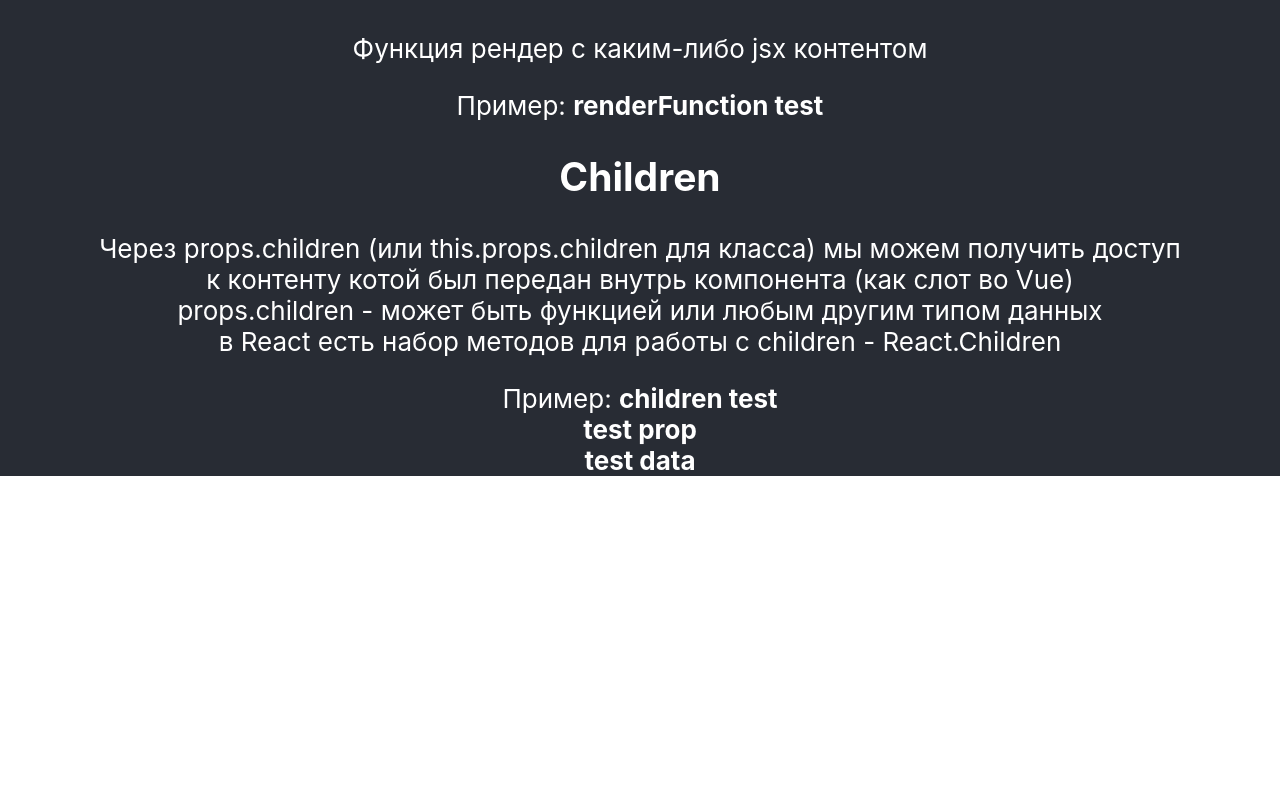
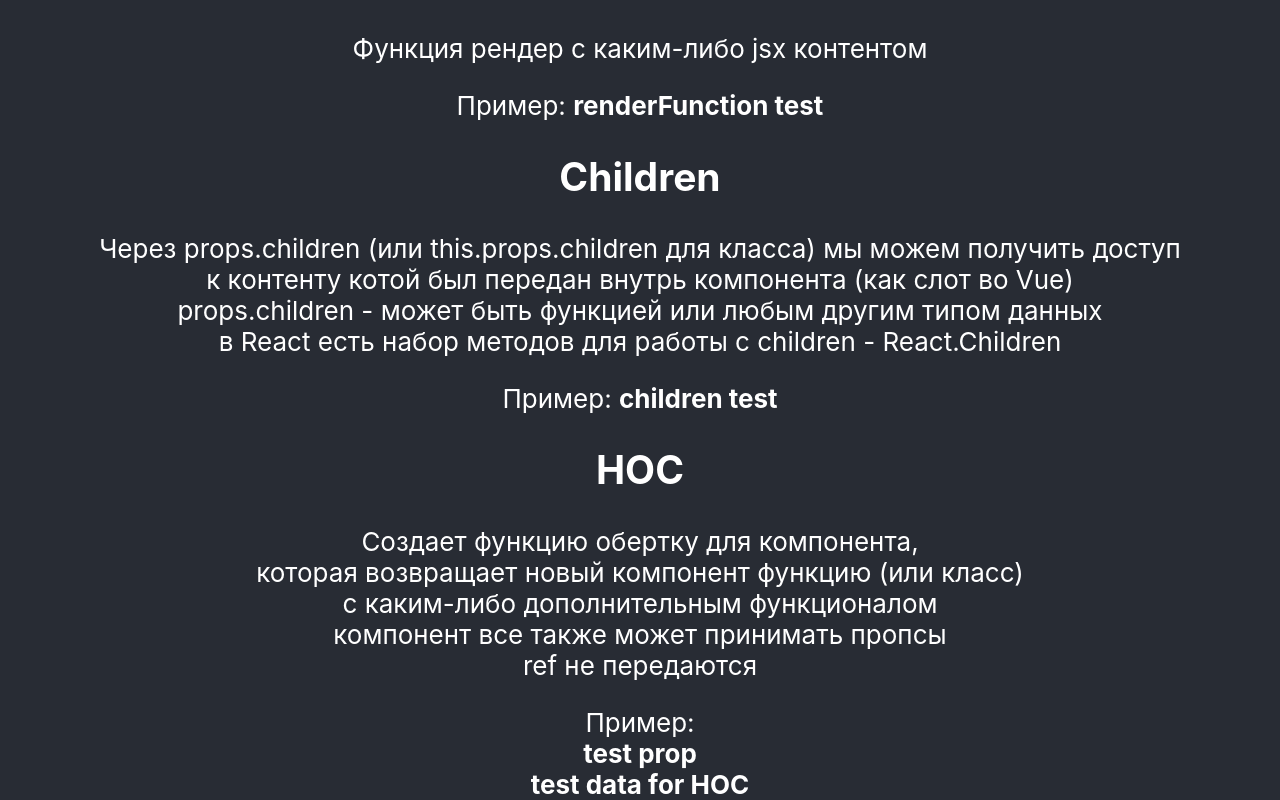
Before and after one commit to iliakut/patterns, a React (Create React App) app: page / in a window 1280 px wide. Shown: the part 762-1562 px from the top of the page. Before the commit the page ends 1238 px from the top, so only its background shows below. Built offline with nearby package versions, Linux system fonts and the light colour scheme.

Commit message:
added HOC pattern usage

```diff
--- a/src/patterns/HOC/hocDesription.js
+++ b/src/patterns/HOC/hocDesription.js
@@ -1,11 +1,27 @@
 import React from "react";
-import TestComponentWrapper from './testComponentWrapped'
+import TestComponent from "./testComponent";
+import withData from "./withData";
 
 const HocDescription = () => {
 
+  const getData = () => {
+    return 'test data for HOC'
+  };
+
+  const TestComponentWithData = withData(TestComponent, getData);
+
   return (
     <div>
-      <TestComponentWrapper someProp={'test prop'}/>
+      <h2>HOC</h2>
+      <p>
+        Создает функцию обертку для компонента,<br/>
+        которая возвращает новый компонент функцию (или класс)<br/>
+        с каким-либо дополнительным функционалом<br/>
+        компонент все также может принимать пропсы<br/>
+        ref не передаются
+      </p>
+      Пример:
+      <TestComponentWithData someProp={'test prop'}/>
     </div>
   );
 };
--- a/src/patterns/HOC/testComponent.js
+++ b/src/patterns/HOC/testComponent.js
@@ -1,5 +1,4 @@
 import React from "react";
-
 const TestComponent = ({someProp, data}) => {
   return (
     <div>
--- a/src/patterns/HOC/testComponentWrapped.js
+++ /dev/null
@@ -1,8 +0,0 @@
-import withData from "./withData";
-import TestComponent from "./testComponent";
-
-const getData = () => {
-  return 'test data'
-};
-
-export default withData(TestComponent, getData);
--- a/src/patterns/HOC/withData.js
+++ b/src/patterns/HOC/withData.js
@@ -1,7 +1,7 @@
 import React, {Component} from "react";
 
 const withData = (View, getData) => {
-  return class extends Component {
+  return class withData extends Component {
     state = {
       data: null
     };
@@ -14,8 +14,6 @@ const withData = (View, getData) => {
     }
 
     render() {
-      console.log(this.props)
-      console.log('render')
       const {data} = this.state;
 
       if (!data) {
```
